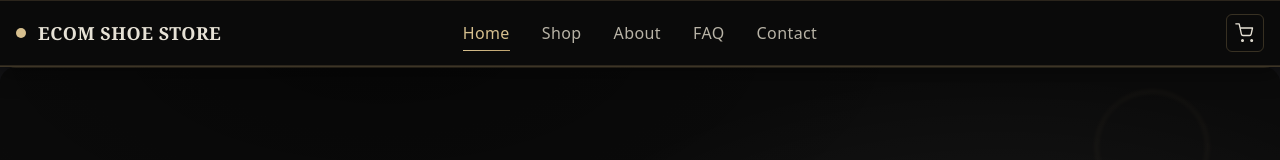
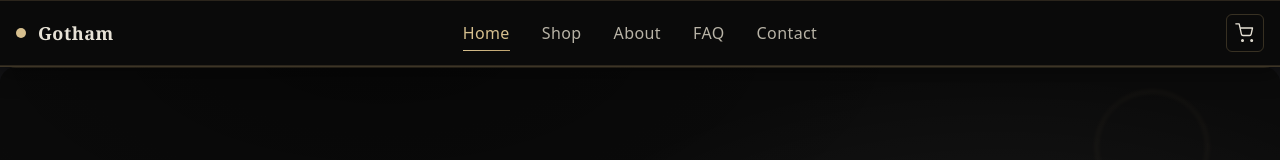
Before and after one commit to rayyan22207/my-ecom-frontend, a Vue app: page / in a window 1280 px wide. Shown: the top 160 px of the page. Built offline with nearby package versions, Linux system fonts and the light colour scheme.

Commit message:
done for now

```diff
--- a/src/components/Navbar.vue
+++ b/src/components/Navbar.vue
@@ -2,7 +2,7 @@
 import { ref, h, computed } from 'vue'
 import { RouterLink, useRoute } from 'vue-router'
 
-// cart store (safe fallback)
+// Optional cart store (safe fallback if Pinia store not wired yet)
 const cart = (() => { try { return useCart() } catch { return { count: 0 } } })()
 
 const open = ref(false)
@@ -12,7 +12,7 @@ const close  = () => (open.value = false)
 const route = useRoute()
 const cartCount = computed(() => (typeof cart.count === 'number' ? cart.count : 0))
 
-// Luxe palette (matches hero)
+// Luxe palette
 const COLORS = {
   bg:        '#0b0b0b',
   panel:     '#0f0f0f',
@@ -22,16 +22,15 @@ const COLORS = {
   textDim:   '#b8b3a6'
 }
 
-/** Reusable NavLink: subtle gold underline, active=gold text */
+/** Reusable NavLink: subtle gold underline, active => gold text */
 const NavLink = (props, { emit }) => {
-  const isActive =
-    props.exact ? route.path === props.to : route.path.startsWith(props.to)
+  const isActive = props.exact ? route.path === props.to : route.path.startsWith(props.to)
 
   const base =
     'group relative inline-flex items-center font-medium tracking-wide ' +
     (props.block ? 'w-full py-2 px-2 rounded-md hover:bg-white/5 ' : '')
 
-  const textColor = isActive ? 'text-[var(--gold)]' : 'text-[var(--textDim)]'
+  const textColor  = isActive ? 'text-[var(--gold)]' : 'text-[var(--textDim)]'
   const hoverColor = 'group-hover:text-[var(--gold)]'
 
   return h(
@@ -40,10 +39,7 @@ const NavLink = (props, { emit }) => {
       to: props.to,
       class: `${base} ${textColor} ${hoverColor} transition-colors duration-150`,
       onClick: () => emit?.('click'),
-      style: {
-        '--gold': COLORS.gold,
-        '--textDim': COLORS.textDim
-      }
+      style: { '--gold': COLORS.gold, '--textDim': COLORS.textDim }
     },
     {
       default: () => [
@@ -54,10 +50,9 @@ const NavLink = (props, { emit }) => {
               'pointer-events-none absolute -bottom-[6px] left-0 h-[1px] w-full ' +
               'origin-left scale-x-0 group-hover:scale-x-100 transition-transform duration-200',
             style: {
-              background:
-                isActive
-                  ? `linear-gradient(90deg, ${COLORS.gold}, ${COLORS.goldSoft})`
-                  : `linear-gradient(90deg, transparent, ${COLORS.goldSoft})`,
+              background: isActive
+                ? `linear-gradient(90deg, ${COLORS.gold}, ${COLORS.goldSoft})`
+                : `linear-gradient(90deg, transparent, ${COLORS.goldSoft})`,
               transform: isActive ? 'scaleX(1)' : undefined
             }
           })
@@ -76,34 +71,47 @@ NavLink.props = {
 
 <template>
   <nav
-    class="sticky top-0 z-50 border-b backdrop-blur"
+    class="sticky top-0 z-50 border-b backdrop-blur overflow-hidden"
     :style="{
       background: 'rgba(11,11,11,0.86)',
-      borderColor: 'rgba(191,163,110,0.28)',  /* goldSoft */
+      borderColor: 'rgba(191,163,110,0.28)',
       boxShadow: '0 8px 22px rgba(0,0,0,.35)'
     }"
   >
-    <!-- thin top hairline for couture look -->
+    <!-- thin top hairline -->
     <div class="h-[1px] w-full" :style="{ background: 'rgba(191,163,110,0.18)' }"></div>
 
     <div class="mx-auto max-w-7xl px-4">
       <div class="grid h-16 grid-cols-12 items-center gap-3">
-        <!-- Left: Logo (serif + gold dot) -->
-        <div class="col-span-6 md:col-span-3 flex items-center">
-          <RouterLink to="/" class="flex items-center gap-3" @click="close">
+        <!-- Left: Logo & Brand (mobile-safe) -->
+        <div class="col-span-6 md:col-span-3 flex min-w-0 items-center">
+          <RouterLink to="/" class="flex items-center gap-3" @click="close" aria-label="Home">
             <span class="relative inline-flex items-center justify-center">
-              <span class="h-2.5 w-2.5 rounded-full"
-                    :style="{ background: COLORS.gold }"></span>
+              <span class="h-2.5 w-2.5 rounded-full" :style="{ background: COLORS.gold }"></span>
             </span>
+
+            <!-- Mobile brand (short) -->
             <span
-              class="hidden sm:inline text-lg font-semibold"
+              class="sm:hidden text-base font-semibold leading-none whitespace-nowrap truncate max-w-[56vw]"
+              :style="{
+                color: COLORS.text,
+                fontFamily: 'ui-serif, Georgia, Cambria, Times New Roman, Times, serif',
+                letterSpacing: '0.3px'
+              }"
+            >
+              Gotham
+            </span>
+
+            <!-- Desktop brand (full) -->
+            <span
+              class="hidden sm:inline text-lg font-semibold leading-none"
               :style="{
                 color: COLORS.text,
                 fontFamily: 'ui-serif, Georgia, Cambria, Times New Roman, Times, serif',
                 letterSpacing: '0.5px'
               }"
             >
-              ECOM SHOE STORE
+              Gotham
             </span>
           </RouterLink>
         </div>
@@ -117,34 +125,8 @@ NavLink.props = {
           <NavLink to="/contact" label="Contact" />
         </div>
 
-        <!-- Right: Search + actions -->
+        <!-- Right: Cart + Burger -->
         <div class="col-span-6 md:col-span-3 flex items-center justify-end gap-3">
-          <!-- Search (desktop) -->
-          <!-- <div class="hidden lg:flex items-center">
-            <div class="relative">
-              <input
-                type="text"
-                placeholder="Search"
-                class="w-44 xl:w-56 rounded-md border bg-transparent px-3 py-2 outline-none
-                       transition focus:ring-2"
-                :style="{
-                  borderColor: 'rgba(191,163,110,0.25)',
-                  color: COLORS.text,
-                  caretColor: COLORS.gold,
-                  boxShadow: 'inset 0 0 0 9999px rgba(255,255,255,0.02)'
-                }"
-              />
-              <svg class="pointer-events-none absolute right-2 top-2.5 h-4 w-4"
-                   viewBox="0 0 24 24" fill="none" stroke="currentColor" stroke-width="1.6"
-                   stroke-linecap="round" stroke-linejoin="round"
-                   :style="{ color: 'rgba(232,226,214,0.65)' }">
-                <circle cx="11" cy="11" r="7"></circle><path d="M21 21l-4.3-4.3"></path>
-              </svg>
-            </div>
-          </div> -->
-
-
-
           <!-- Cart -->
           <RouterLink
             to="/cart"
@@ -236,15 +218,6 @@ NavLink.props = {
 
           <div class="flex items-center gap-2 pt-2">
             <RouterLink
-              to="/signin"
-              class="inline-flex flex-1 items-center justify-center rounded-md px-3 py-2 text-sm transition"
-              :style="{ color: COLORS.textDim, border: '1px solid rgba(191,163,110,0.25)' }"
-              @click="close"
-            >
-              Sign in
-            </RouterLink>
-
-            <RouterLink
               to="/cart"
               class="relative inline-flex items-center justify-center rounded-md p-2 transition"
               :style="{ border: '1px solid rgba(191,163,110,0.25)' }"
@@ -276,6 +249,6 @@ NavLink.props = {
 </template>
 
 <style scoped>
-/* ensure underline animates from the left cleanly */
+/* underline anim from left */
 .group span > span { transform-origin: left; }
 </style>
```
